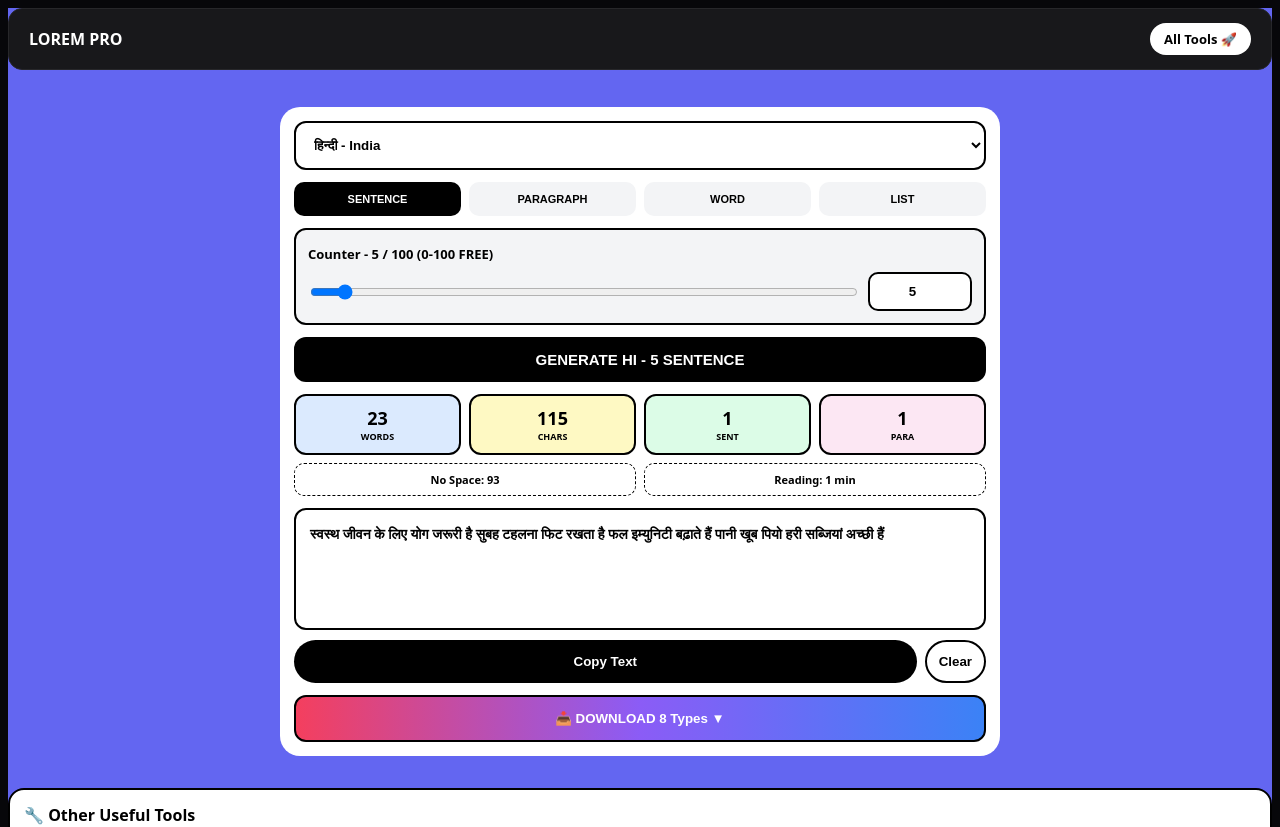
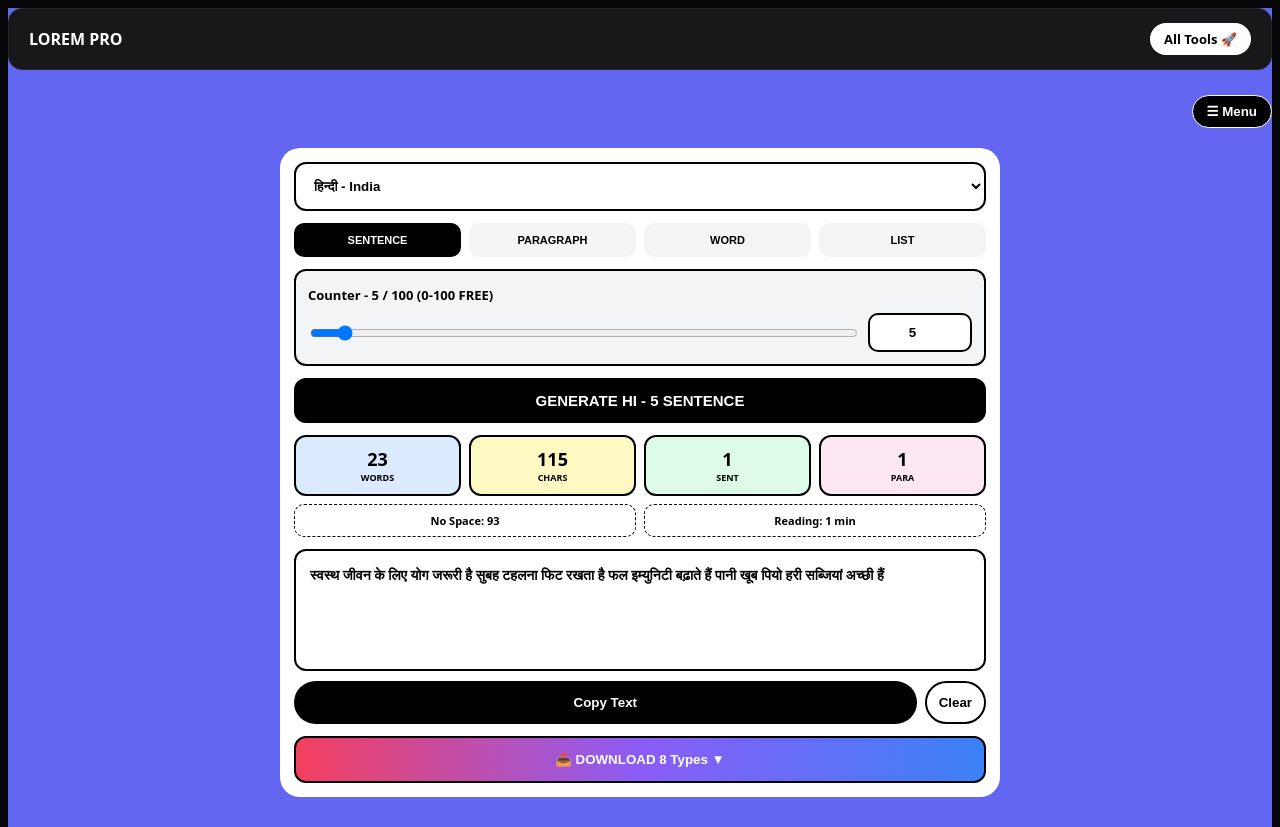
Before and after one commit to Ravs10/lorem-pro-tool, a Next.js app: page / in a window 1280 px wide. Shown: the top 827 px of the page. Built offline with nearby package versions, Linux system fonts and the light colour scheme.

Commit message:
Add Menu button and update layout styles

```diff
--- a/app/page.tsx
+++ b/app/page.tsx
@@ -184,7 +184,7 @@ const Wrap=({t,children}:any)=><div style={{background:"#fff",borderRadius:20,pa
 return(
 <div style={{background:"#6366f1",minHeight:"100vh",fontFamily:"system-ui"}}>
 <Header />
-
+<div style={{textAlign:"right", margin:"8px 0"}}><button onClick={()=>setPage("menu")} style={{padding:"8px 14px", borderRadius:"20px", border:"1px solid #fff", background:"#000", color:"#fff", fontWeight:"700"}}>☰ Menu</button></div>
 <div style={{maxWidth:720,margin:"auto",padding:12}}>
 {page==="menu"&&<div style={{background:"#fff",borderRadius:20,padding:16}}>
 <h2 style={{color:"#000",marginTop:0}}>Menu - {LANGS.length} Languages</h2>
```
